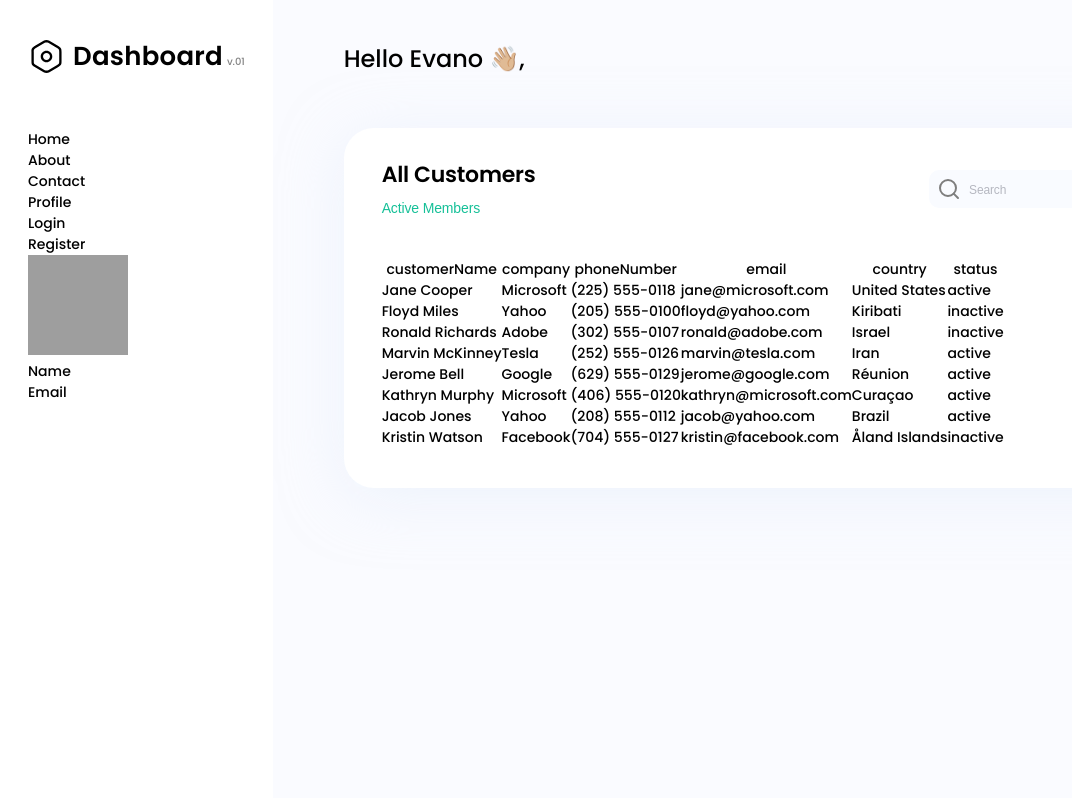
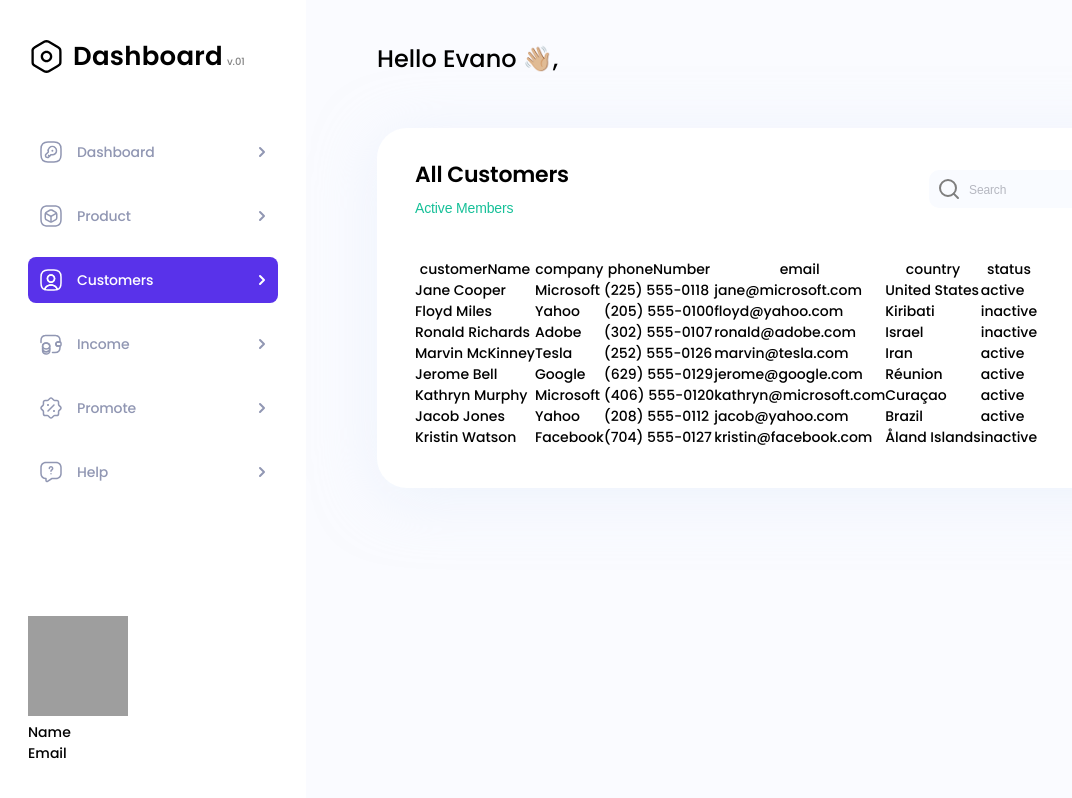
Before and after one commit to Oleksii-Martynenko-hub/crm-dashboard-test, a React (Vite) app: page / in a window 1280 px wide. Shown: the whole page, without its empty margins (0-1072 px from the left). Built offline with nearby package versions, Linux system fonts and the light colour scheme; grey boxes are pictures that could not be loaded.

Commit message:
Added navigation to sidebar

```diff
--- /dev/null
+++ b/src/components/side-bar/navigation/navigation.tsx
@@ -0,0 +1,111 @@
+import styled from 'styled-components';
+
+import { PageList } from '../side-bar';
+
+import { ReactComponent as KeySquareIcon } from 'src/assets/images/nav-icons/key-square-icon.svg';
+import { ReactComponent as CubeSquareIcon } from 'src/assets/images/nav-icons/cube-square-icon.svg';
+import { ReactComponent as UserSquareIcon } from 'src/assets/images/nav-icons/user-square-icon.svg';
+import { ReactComponent as WalletMoneyIcon } from 'src/assets/images/nav-icons/wallet-money-icon.svg';
+import { ReactComponent as DiscountShapeIcon } from 'src/assets/images/nav-icons/discount-shape-icon.svg';
+import { ReactComponent as MessageQuestionIcon } from 'src/assets/images/nav-icons/message-question-icon.svg';
+import { ReactComponent as ArrowRightIcon } from 'src/assets/images/nav-icons/arrow-right-icon.svg';
+
+const icons = {
+  'key-square-icon': KeySquareIcon,
+  'cube-square-icon': CubeSquareIcon,
+  'user-square-icon': UserSquareIcon,
+  'wallet-money-icon': WalletMoneyIcon,
+  'discount-shape-icon': DiscountShapeIcon,
+  'message-question-icon': MessageQuestionIcon,
+} as { [key: string]: any };
+
+export interface NavigationProps {
+  pageList: PageList[];
+  activePage: string;
+  setActivePage: (page: string) => void;
+}
+
+const StyledNavigation = styled.ul`
+  margin-bottom: auto;
+`;
+
+const NavItem = styled.li<{ dataActive: boolean }>`
+  display: flex;
+  align-items: center;
+  min-width: 250px;
+  padding: 11px 8px 11px 11px;
+  background: ${({ dataActive }) => (dataActive ? '#5932ea' : 'transparent')};
+  border-radius: 8px;
+  color: ${({ dataActive }) => (dataActive ? '#ffffff' : '#9197b3')};
+  transition: background 0.2s ease-in-out, color 0.2s ease-in-out;
+  cursor: pointer;
+
+  &:hover {
+    background: ${({ dataActive }) => (dataActive ? '#6a46ed' : '#f5f5f5')};
+  }
+
+  &:not(:last-child) {
+    margin: 0 0 18px 0;
+  }
+`;
+
+const NavLink = styled.a`
+  display: contents;
+  color: inherit;
+`;
+
+const NavIconWrapper = styled.div`
+  height: 24px;
+  color: inherit;
+  margin: 0 14px 0 0;
+`;
+
+const NavText = styled.span`
+  font-weight: 500;
+  font-size: 14px;
+  line-height: 21px;
+  letter-spacing: -0.01em;
+  color: inherit;
+  margin: 1px auto 0 0;
+`;
+
+export function Navigation({
+  pageList,
+  activePage,
+  setActivePage,
+}: NavigationProps) {
+  const handleOnClick = (page: string) => (e: React.MouseEvent) => {
+    e.preventDefault();
+    e.stopPropagation();
+
+    if (activePage === page) return;
+
+    setActivePage(page);
+  };
+
+  return (
+    <StyledNavigation>
+      {pageList.map(({ icon, title, href }) => {
+        const Icon = icons[icon];
+
+        return (
+          <NavItem
+            key={href}
+            dataActive={activePage === href}
+            onClick={handleOnClick(href)}
+          >
+            <NavLink href={href}>
+              <NavIconWrapper>
+                <Icon />
+              </NavIconWrapper>
+              <NavText>{title}</NavText>
+              <ArrowRightIcon />
+            </NavLink>
+          </NavItem>
+        );
+      })}
+    </StyledNavigation>
+  );
+}
+
+export default Navigation;
--- a/src/components/side-bar/side-bar.tsx
+++ b/src/components/side-bar/side-bar.tsx
@@ -1,11 +1,21 @@
+import { useState } from 'react';
 import styled from 'styled-components';
 
 import SideBarHeader from './side-bar-header/side-bar-header';
+import Navigation from './navigation/navigation';
+
+export interface PageList {
+  icon: string;
+  title: string;
+  href: string;
+}
 
 /* eslint-disable-next-line */
 export interface SideBarProps {}
 
 const StyledSideBar = styled.div`
+  display: flex;
+  flex-direction: column;
   height: 100dvh;
   height: 100vh;
   padding: 36px 28px;
@@ -17,22 +27,50 @@ const StyledSideBar = styled.div`
   }
 `;
 export function SideBar(props: SideBarProps) {
+  const pageList: PageList[] = [
+    {
+      icon: 'key-square-icon',
+      title: 'Dashboard',
+      href: '/',
+    },
+    {
+      icon: 'cube-square-icon',
+      title: 'Product',
+      href: '/product',
+    },
+    {
+      icon: 'user-square-icon',
+      title: 'Customers',
+      href: '/customers',
+    },
+    {
+      icon: 'wallet-money-icon',
+      title: 'Income',
+      href: '/income',
+    },
+    {
+      icon: 'discount-shape-icon',
+      title: 'Promote',
+      href: '/promote',
+    },
+    {
+      icon: 'message-question-icon',
+      title: 'Help',
+      href: '/help',
+    },
+  ];
+
+  const [activePage, setActivePage] = useState(pageList[2].href);
+
   return (
     <StyledSideBar>
       <SideBarHeader />
 
-      {/*
-      2. SideBar navigation
-       */}
-      <ul>
-        <li>Home</li>
-        <li>About</li>
-
-        <li>Contact</li>
-        <li>Profile</li>
-        <li>Login</li>
-        <li>Register</li>
-      </ul>
+      <Navigation
+        pageList={pageList}
+        activePage={activePage}
+        setActivePage={setActivePage}
+      />
 
       {/*
       3. Profile
```
